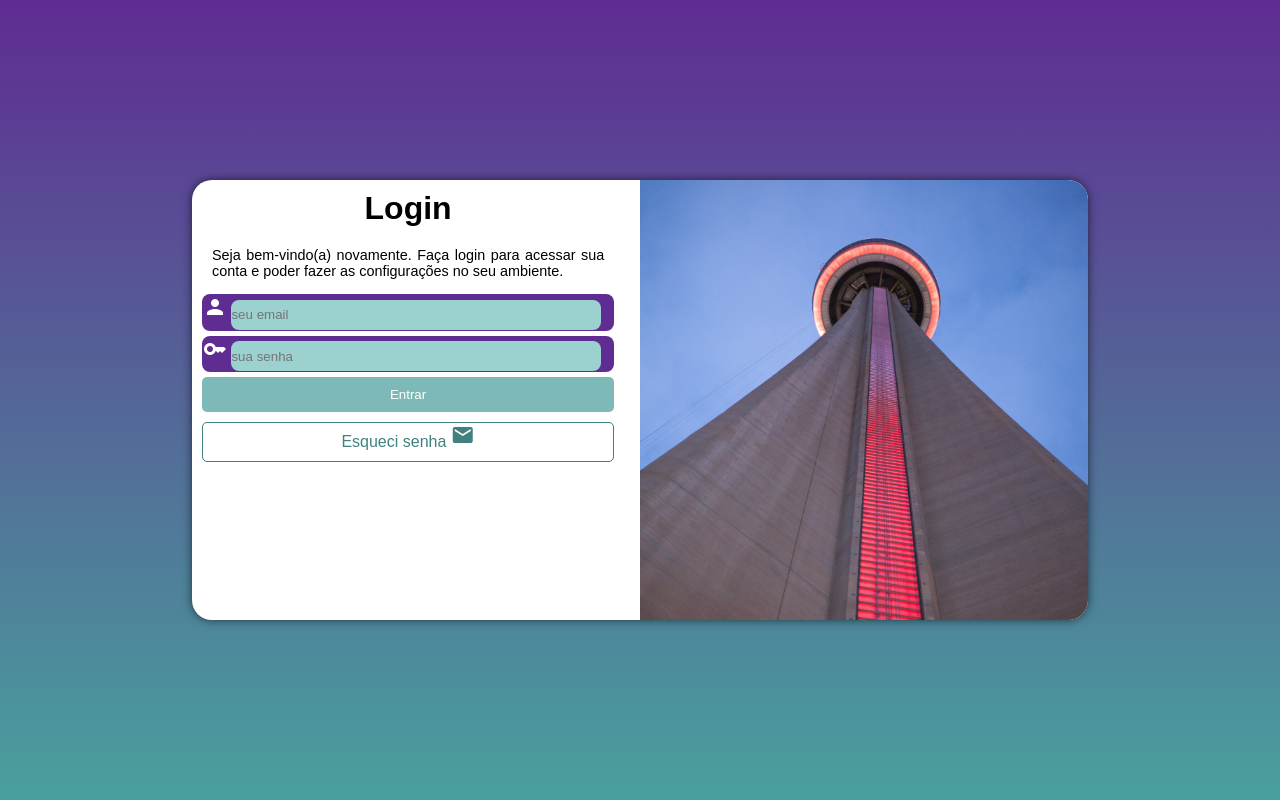
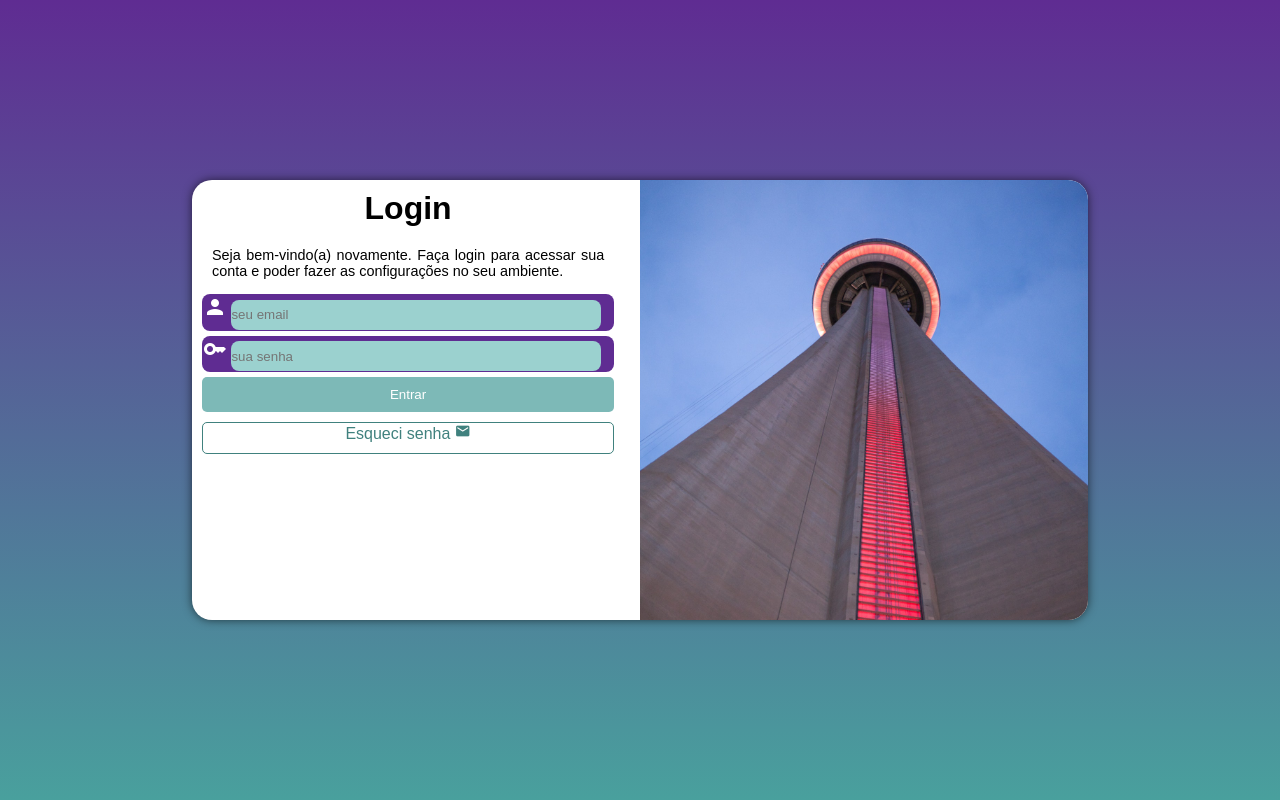
Before and after one commit to Felipeoliveeira/html-css, a PHP site: page / in a window 1280 px wide. Run offline with PHP 8.4, Linux system fonts and the light colour scheme.

Commit message:
configurando tamanho da caixa do formulário.

```diff
--- a/tela de login reponsivo/estilo/style.css
+++ b/tela de login reponsivo/estilo/style.css
@@ -20,7 +20,7 @@ main{
 }
 main > div#login{
     width: 250px;
-    height: 500px;
+    height: 515px;
     background-color: white;
     position: absolute;
     left: 50%;
@@ -100,3 +100,6 @@ div.campo > input[type=password]{
     height: 30px;
     width: 87%;
 }
+form > a > span.material-icons{
+    font-size: 1em;
+}
```
